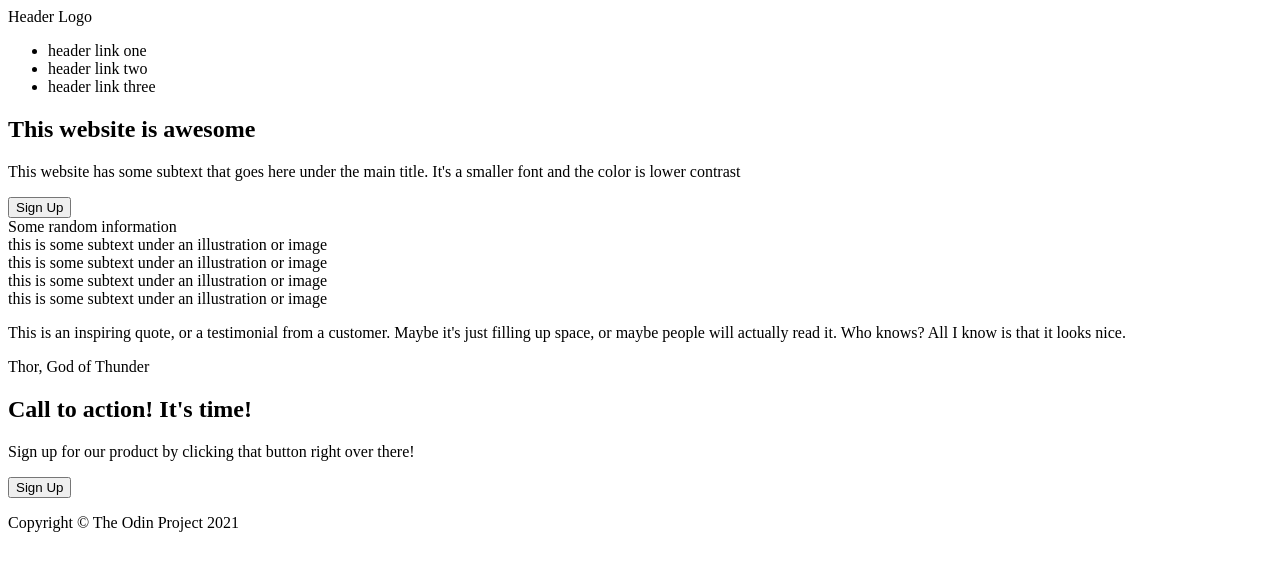
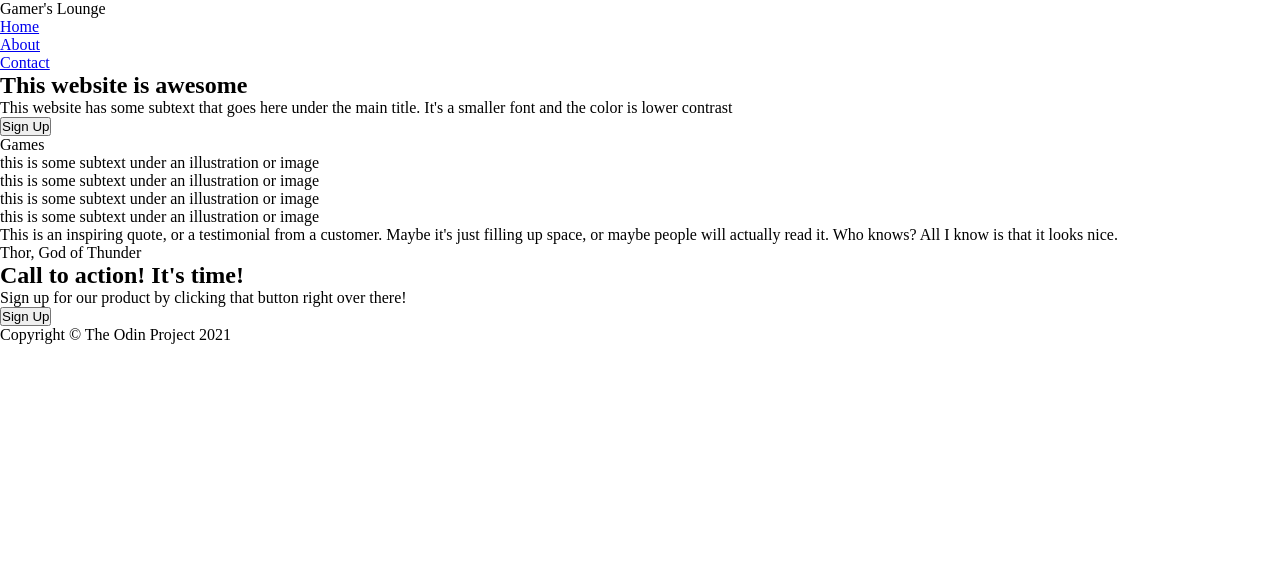
Before and after one commit to jtsenpai/landing-page, a plain HTML site: page index.html in a window 1280 px wide. Drawn offline with Linux system fonts and the light colour scheme.

Commit message:
Add font style and edit style.css

```diff
--- a/index.html
+++ b/index.html
@@ -6,19 +6,19 @@
     <meta name="viewport" content="width=device-width, initial-scale=1.0">
     <title>Landing Page</title>
     <link rel="stylesheet" href="style.css">
+    <link rel="preconnect" href="https://fonts.googleapis.com"><link rel="preconnect" href="https://fonts.gstatic.com" crossorigin><link href="https://fonts.googleapis.com/css2?family=Abril+Fatface&family=Merriweather:ital@0;1&family=Playfair+Display:wght@400;500;700&display=swap" rel="stylesheet">
 </head>
 <body>
     <header>
+        <div class="brand">Gamer's Lounge</div>
         <nav>
-            <div class="logo">Header Logo</div>
-            <div>
-                <ul class="navs">
-                    <li class="navlinks">header link one</li>
-                    <li class="navlinks">header link two</li>
-                    <li class="navlinks">header link three</li>
-                </ul>
-            </div>
+            <ul>
+                <li><a href="#">Home</a></li>
+                <li><a href="#">About</a></li>
+                <li><a href="#">Contact</a></li>
+            </ul>
         </nav>
+
         <div class="hero">
             <div class="left-hero">
                 <h2 class="hero-text">This website is awesome</h2>
@@ -28,7 +28,7 @@
         </div>
     </header>
     <section class="info">
-        <div class="head">Some random information</div>
+        <div class="head">Games</div>
         <div class="card">
             <div class="card-pic"></div>
             <div class="card-body">this is some subtext under an illustration or image</div>
--- a/style.css
+++ b/style.css
@@ -0,0 +1,5 @@
+* {
+    padding: 0;
+    margin: 0;
+    box-sizing: border-box;
+}
```
